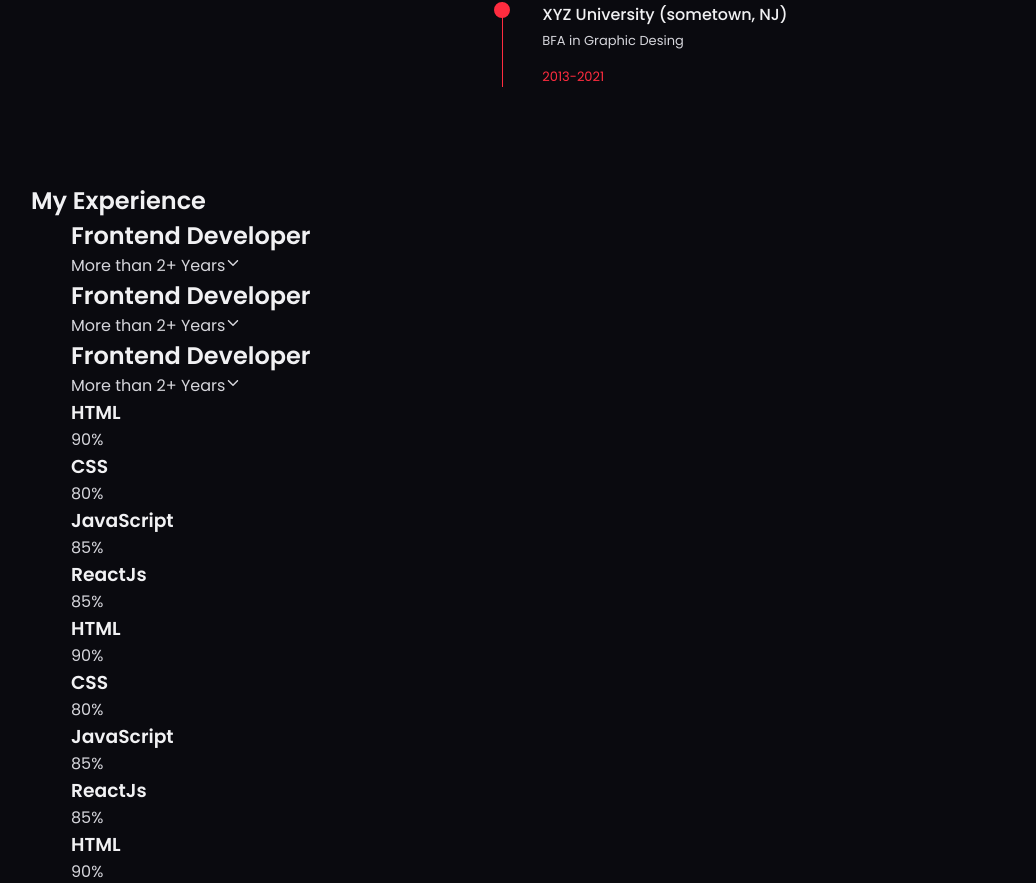
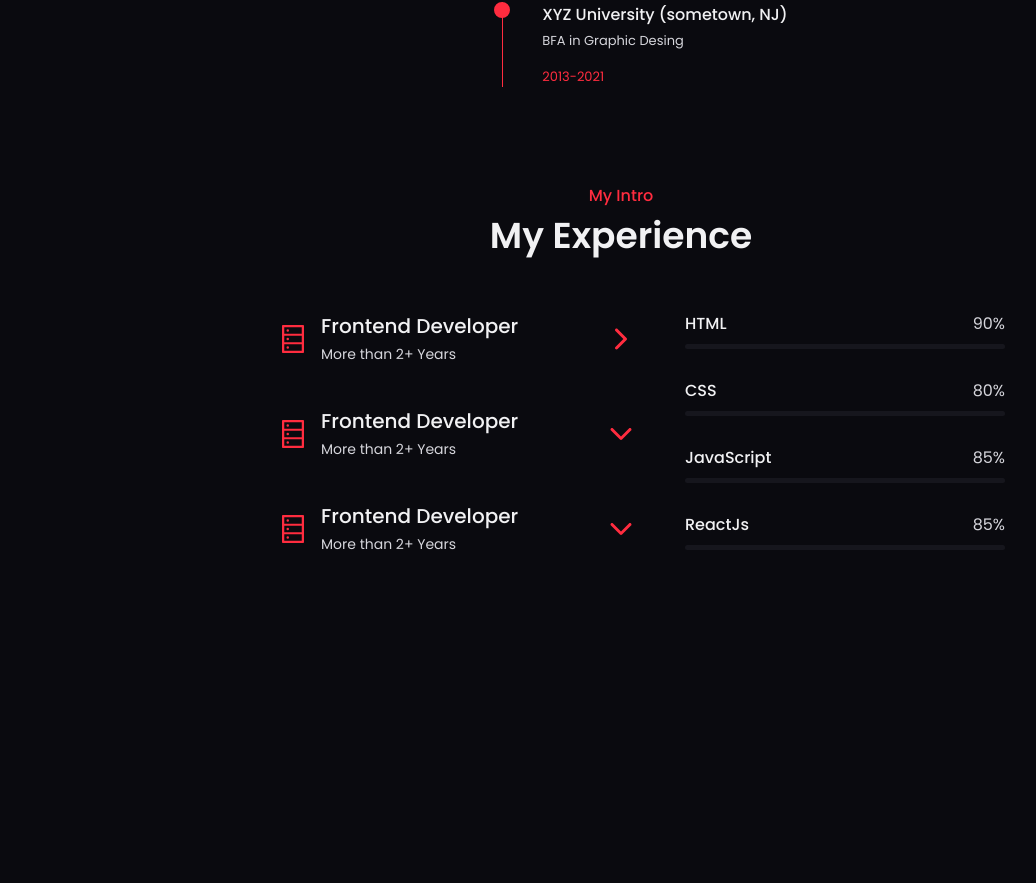
Before and after one commit to abhijeetvinkare/personal-portfolio, a React (Vite) app: page / in a window 1280 px wide. Shown: the part 1914-2797 px from the top of the page, without its empty margins (69-1105 px from the left). After the commit the page ends 2502 px from the top, so only its background shows below. Built offline with nearby package versions, Linux system fonts and the light colour scheme.

Commit message:
skills update

```diff
--- a/src/pages/Skills/Skills.css
+++ b/src/pages/Skills/Skills.css
@@ -0,0 +1,74 @@
+.skills-container {
+  grid-template-columns: 360px 320px;
+  column-gap: 3rem;
+  justify-content: center;
+}
+.skills-header {
+  display: flex;
+  align-items: center;
+  cursor: pointer;
+}
+.skills-header:not(:last-child) {
+  margin-bottom: var(--mb-2-5);
+}
+
+.skills-icon,
+.skills-arrow {
+  font-size: 2rem;
+  color: var(--skin-color);
+}
+
+.skills-icon {
+  margin-right: var(--mb-0-75);
+}
+.skills-title {
+  font-size: var(--h3-font-size);
+  font-weight: var(--font-medium);
+}
+.skills-subtitle {
+  font-size: var(--small-font-size);
+}
+.skills-arrow {
+  margin-left: auto;
+}
+
+.skills-active .skills-arrow {
+  transform: rotate(-90deg);
+  transition: 0.3s;
+}
+.skills [data-content] {
+  display: none;
+}
+.skills-active[data-content] {
+  display: block;
+}
+
+.skills-list {
+  row-gap: 1.8rem;
+}
+
+.skills-titles {
+  display: flex;
+  justify-content: space-between;
+  margin-bottom: var(--mb-0-5);
+}
+
+.skills-name {
+  font-size: var(--normal-font-size);
+  font-weight: var(--font-medium);
+}
+
+.skills-bar,
+.skills-precentage {
+  height: 5px;
+  border-radius: 0.25rem;
+}
+
+.skills-bar {
+  background-color: var(--box-color);
+}
+
+.skills-percentage {
+  display: block;
+  background-color: var(--skin-color);
+}
--- a/src/pages/Skills/Skills.jsx
+++ b/src/pages/Skills/Skills.jsx
@@ -1,44 +1,50 @@
 import React from "react";
+import "./Skills.css";
 import { IoIosArrowDown } from "react-icons/io";
+import { AiOutlineDatabase } from "react-icons/ai";
 
 function Skills() {
   return (
     <section className="skills section" id="skills">
-      <h2 className="section-tile">My Experience</h2>
+      <h2 className="section-title">My Experience</h2>
       <div className="skills-container container grid">
         <div className="skills-tabs">
-          <div className="skills-header">
-            <i></i>
+          <div className="skills-header skills-active" data-target="#frontend">
+            <AiOutlineDatabase className="skills-icon" />
             <div>
               <h1 className="skills-title">Frontend Developer</h1>
               <span className="skills-subtitle">More than 2+ Years</span>
+            </div>
+            <IoIosArrowDown className="skills-arrow" />
+          </div>
+
+          <div className="skills-header" data-target="#design">
+            <AiOutlineDatabase className="skills-icon" />
+            <div>
+              <h1 className="skills-title">Frontend Developer</h1>
+              <span className="skills-subtitle">More than 2+ Years</span>
+            </div>
+            <IoIosArrowDown className="skills-arrow" />
+          </div>
+
+          <div className="skills-header" data-target="#backend">
+            <AiOutlineDatabase className="skills-icon" />
+            <div>
+              <h1 className="skills-title">Frontend Developer</h1>
+              <span className="skills-subtitle">More than 2+ Years</span>
+            </div>
             <IoIosArrowDown className="skills-arrow" />
           </div>
         </div>
-          <div className="skills-header">
-            <i></i>
-            <div>
-              <h1 className="skills-title">Frontend Developer</h1>
-              <span className="skills-subtitle">More than 2+ Years</span>
-              <IoIosArrowDown className="skills-arrow" />
-            </div>
-          </div>
-          <div className="skills-header">
-            <i></i>
-            <div>
-              <h1 className="skills-title">Frontend Developer</h1>
-              <span className="skills-subtitle">More than 2+ Years</span>
-              <IoIosArrowDown className="skills-arrow" />
-            </div>
-          </div>
-        </div>
+
         <div className="skills-content">
-          <div className="skills-group">
+          <div className="skills-group skills-active" data-content id="frontend">
             <div className="skills-list grid">
               <div className="skills-data">
                 <div className="skills-titles">
                   <h3 className="skills-name">HTML</h3>
                   <span className="skills-number">90%</span>
+                </div>
                 <div className="skills-bar">
                   <span
                     className="skills-percentage"
@@ -46,11 +52,11 @@ function Skills() {
                   ></span>
                 </div>
               </div>
-              </div>
               <div className="skills-data">
                 <div className="skills-titles">
                   <h3 className="skills-name">CSS</h3>
                   <span className="skills-number">80%</span>
+                </div>
                 <div className="skills-bar">
                   <span
                     className="skills-percentage"
@@ -58,11 +64,64 @@ function Skills() {
                   ></span>
                 </div>
               </div>
+              <div className="skills-data">
+                <div className="skills-titles">
+                  <h3 className="skills-name">JavaScript</h3>
+                  <span className="skills-number">85%</span>
+                </div>
+                <div className="skills-bar">
+                  <span
+                    className="skills-percentage"
+                    style={{ width: "85%" }}
+                  ></span>
+                </div>
+              </div>
+              <div className="skills-data">
+                <div className="skills-titles">
+                  <h3 className="skills-name">ReactJs</h3>
+                  <span className="skills-number">85%</span>
+                </div>
+                <div className="skills-bar">
+                  <span
+                    className="skills-percentage"
+                    style={{ width: "85%" }}
+                  ></span>
+                </div>
+              </div>
+            </div>
+          </div>
+
+          <div className="skills-group" data-content id="design">
+            <div className="skills-list grid">
+              <div className="skills-data">
+                <div className="skills-titles">
+                  <h3 className="skills-name">HTML</h3>
+                  <span className="skills-number">90%</span>
+                </div>
+                <div className="skills-bar">
+                  <span
+                    className="skills-percentage"
+                    style={{ width: "90%" }}
+                  ></span>
+                </div>
+              </div>
+              <div className="skills-data">
+                <div className="skills-titles">
+                  <h3 className="skills-name">CSS</h3>
+                  <span className="skills-number">80%</span>
+                </div>
+                <div className="skills-bar">
+                  <span
+                    className="skills-percentage"
+                    style={{ width: "90%" }}
+                  ></span>
+                </div>
               </div>
               <div className="skills-data">
                 <div className="skills-titles">
                   <h3 className="skills-name">JavaScript</h3>
                   <span className="skills-number">85%</span>
+                </div>
                 <div className="skills-bar">
                   <span
                     className="skills-percentage"
@@ -75,6 +134,7 @@ function Skills() {
               <div className="skills-titles">
                 <h3 className="skills-name">ReactJs</h3>
                 <span className="skills-number">85%</span>
+              </div>
               <div className="skills-bar">
                 <span
                   className="skills-percentage"
@@ -83,14 +143,14 @@ function Skills() {
               </div>
             </div>
           </div>
-            </div>
-          </div>
-          <div className="skills-group">
+
+          <div className="skills-group" data-content id="backend">
             <div className="skills-list grid">
               <div className="skills-data">
                 <div className="skills-titles">
                   <h3 className="skills-name">HTML</h3>
                   <span className="skills-number">90%</span>
+                </div>
                 <div className="skills-bar">
                   <span
                     className="skills-percentage"
@@ -98,11 +158,11 @@ function Skills() {
                   ></span>
                 </div>
               </div>
-              </div>
               <div className="skills-data">
                 <div className="skills-titles">
                   <h3 className="skills-name">CSS</h3>
                   <span className="skills-number">80%</span>
+                </div>
                 <div className="skills-bar">
                   <span
                     className="skills-percentage"
@@ -110,11 +170,11 @@ function Skills() {
                   ></span>
                 </div>
               </div>
-              </div>
               <div className="skills-data">
                 <div className="skills-titles">
                   <h3 className="skills-name">JavaScript</h3>
                   <span className="skills-number">85%</span>
+                </div>
                 <div className="skills-bar">
                   <span
                     className="skills-percentage"
@@ -122,63 +182,11 @@ function Skills() {
                   ></span>
                 </div>
               </div>
-              </div>
               <div className="skills-data">
                 <div className="skills-titles">
                   <h3 className="skills-name">ReactJs</h3>
                   <span className="skills-number">85%</span>
-                  <div className="skills-bar">
-                    <span
-                      className="skills-percentage"
-                      style={{ width: "85%" }}
-                    ></span>
                 </div>
-                </div>
-              </div>
-            </div>
-          </div>
-          <div className="skills-group">
-            <div className="skills-list grid">
-              <div className="skills-data">
-                <div className="skills-titles">
-                  <h3 className="skills-name">HTML</h3>
-                  <span className="skills-number">90%</span>
-                  <div className="skills-bar">
-                    <span
-                      className="skills-percentage"
-                      style={{ width: "90%" }}
-                    ></span>
-                  </div>
-                </div>
-              </div>
-              <div className="skills-data">
-                <div className="skills-titles">
-                  <h3 className="skills-name">CSS</h3>
-                  <span className="skills-number">80%</span>
-                  <div className="skills-bar">
-                    <span
-                      className="skills-percentage"
-                      style={{ width: "90%" }}
-                    ></span>
-                  </div>
-                </div>
-              </div>
-              <div className="skills-data">
-                <div className="skills-titles">
-                  <h3 className="skills-name">JavaScript</h3>
-                  <span className="skills-number">85%</span>
-                  <div className="skills-bar">
-                    <span
-                      className="skills-percentage"
-                      style={{ width: "85%" }}
-                    ></span>
-                  </div>
-                </div>
-              </div>
-              <div className="skills-data">
-                <div className="skills-titles">
-                  <h3 className="skills-name">ReactJs</h3>
-                  <span className="skills-number">85%</span>
                 <div className="skills-bar">
                   <span
                     className="skills-percentage"
@@ -190,7 +198,6 @@ function Skills() {
           </div>
         </div>
       </div>
-      </div>
     </section>
   );
 }
```
Lines whose indentation alone changed are shown as unchanged.
